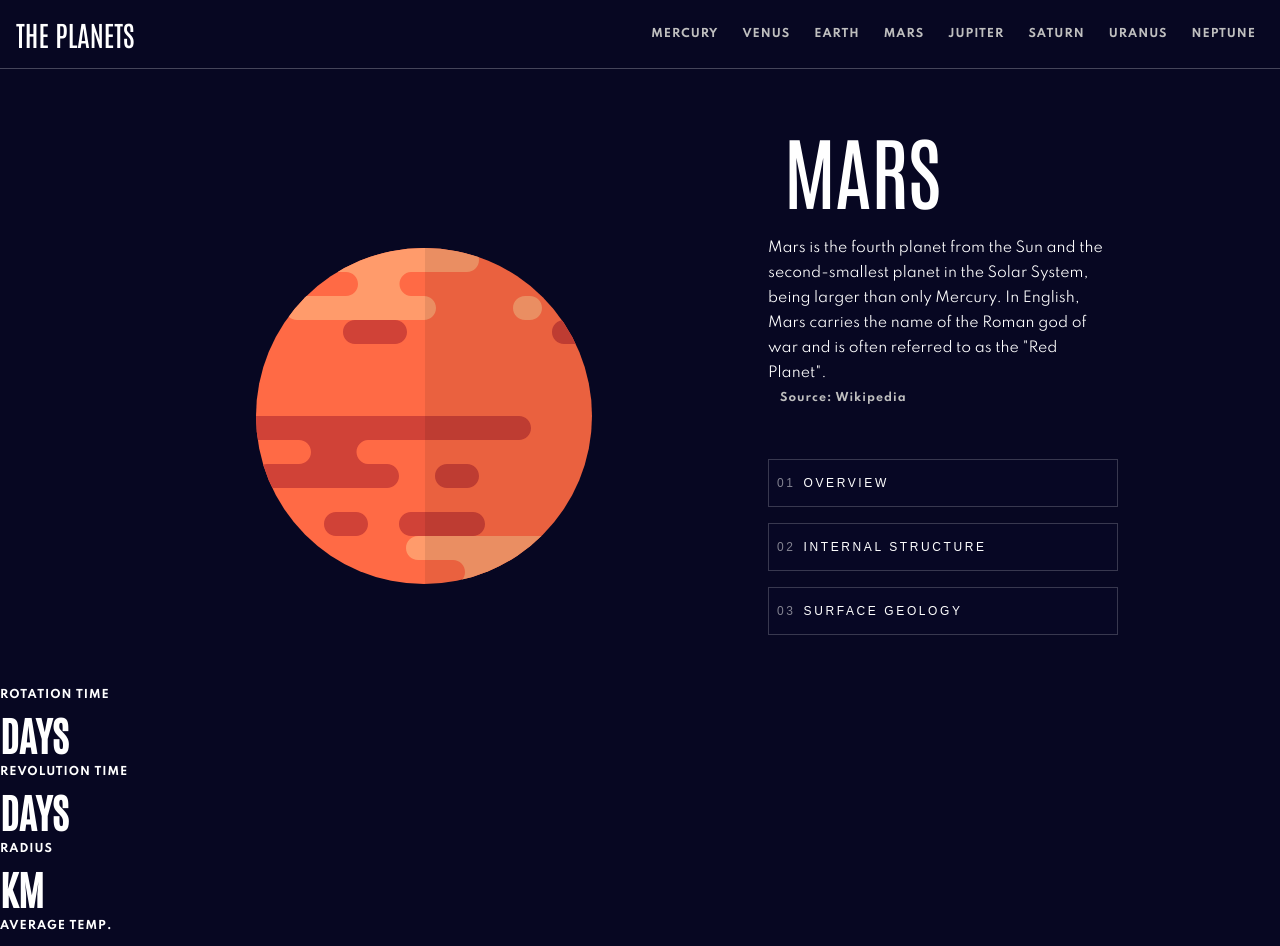
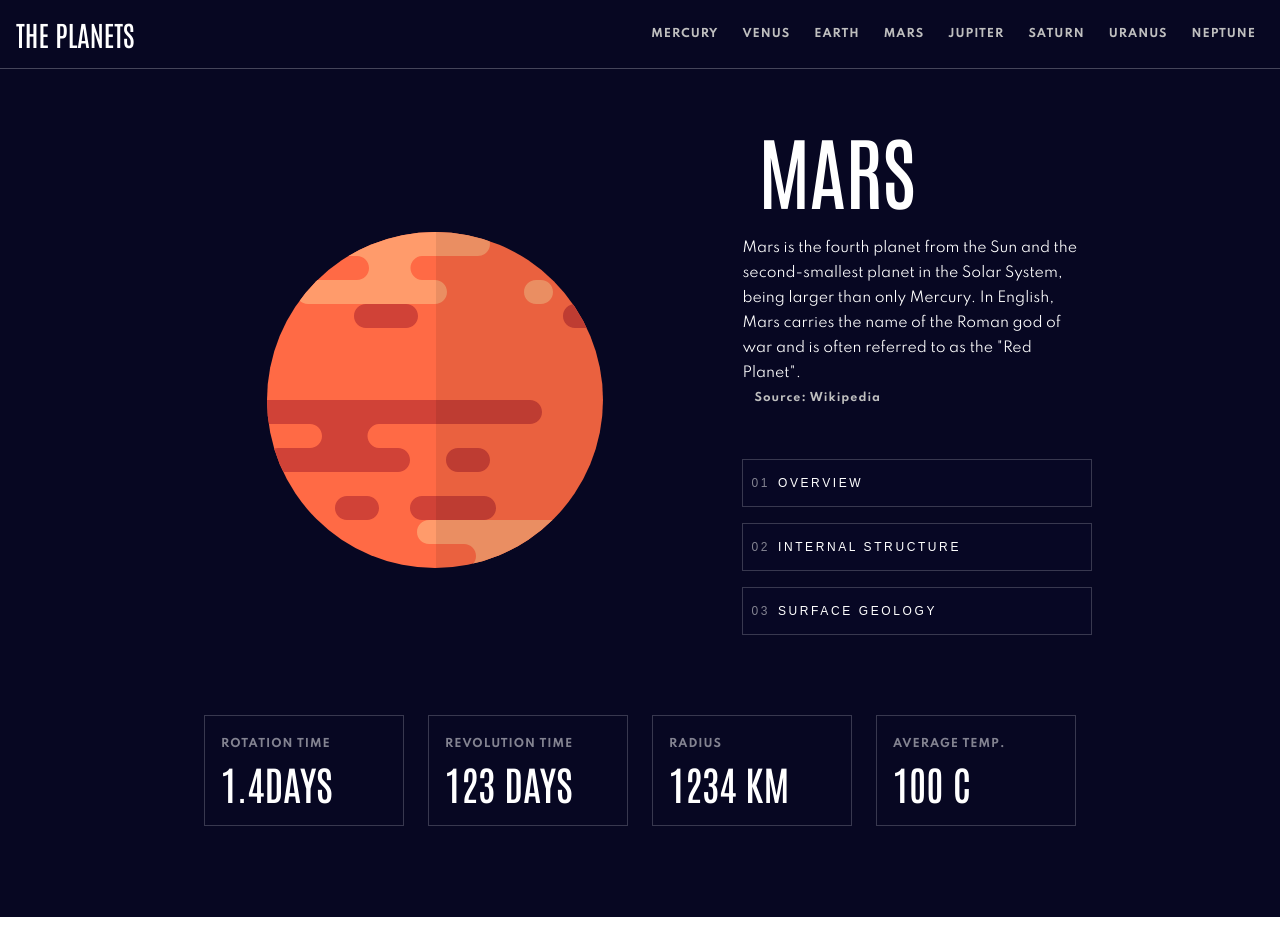
Before and after one commit to AndrewTownsley/react-planet, a React (Create React App) app: page /mars in a window 1280 px wide. Shown: the top 946 px of the page. After the commit the page ends 917 px from the top, so only its background shows below. Built offline with nearby package versions, Linux system fonts and the light colour scheme; the HTML template or start-up script is replaced by a standard one.

Commit message:
styling tha datsa0display section.  next is adding the image toggle functkionality;

```diff
--- a/src/App.css
+++ b/src/App.css
@@ -29,6 +29,8 @@
   --btn-bg: #070724;
   --btn-active: #419ebb;
   --btn-hover: #38384f;
+
+  --border: 1px solid #38384f;
 }
 
 * {
@@ -84,7 +86,6 @@ button {
 a {
   color: hsl(0, 0%, 75%);
   text-decoration: none;
-  /* padding: 0.75rem; */
   margin: 0.75rem;
   transition: ease-in-out 0.2s;
 }
@@ -164,21 +165,21 @@ a:hover {
 .planet-main-grid {
   display: grid;
   grid-template-columns: 60% 40%;
-  /* margin: 4rem; */
+  margin: 3rem auto 0;
+  width: 80%;
 }
 
 .planet-img-container {
   display: flex;
   justify-content: center;
   align-items: center;
-  margin: 5rem 0 0 5rem;
 }
 
 .planet-main-overview {
   width: 350px;
   display: flex;
   flex-direction: column;
-  margin: 3rem 6rem 0 0;
+  justify-content: center;
 }
 
 .planet-main-overview h1 {
@@ -195,7 +196,7 @@ a:hover {
 
 .planet-img-btn {
   height: 48px;
-  border: 1px solid var(--font-dark-gray);
+  border: var(--border);
   background: var(--btn-bg);
   text-align: left;
   padding-left: 0.5rem;
@@ -217,3 +218,28 @@ a:hover {
 .planet-img-btn:active {
   background: var(--btn-active);
 }
+
+.planet-data-display {
+  display: flex;
+  align-items: center;
+  justify-content: space-between;
+  max-width: 70%;
+  margin: 0 auto;
+}
+
+.planet-data-card {
+  border: var(--border);
+  padding: 1rem 2rem 1rem 1rem;
+  margin: 2rem 0.75rem;
+  width: 100%;
+  text-align: left;
+}
+
+.planet-data-card h4 {
+  color: var(--font-lgt-gray);
+}
+
+.planet-data-card h2 {
+  font-family: var(--font-antonio);
+  font-weight: 400;
+}
--- a/src/Components/PlanetMain.jsx
+++ b/src/Components/PlanetMain.jsx
@@ -31,19 +31,19 @@ const PlanetMain = ({ planet, index, setPlanet }) => {
             <div className="planet-data-display">
                 <div className="planet-data-card">
                     <h4>ROTATION TIME</h4>
-                    <h2>DAYS</h2>
+                    <h2>1.4DAYS</h2>
                 </div>
                 <div className="planet-data-card">
                     <h4>REVOLUTION TIME</h4>
-                    <h2>DAYS</h2>
+                    <h2>123 DAYS</h2>
                 </div>
                 <div className="planet-data-card">
                     <h4>RADIUS</h4>
-                    <h2>KM</h2>
+                    <h2> 1234 KM</h2>
                 </div>
                 <div className="planet-data-card">
                     <h4>AVERAGE TEMP.</h4>
-                    <h2>C</h2>
+                    <h2>100 C</h2>
                 </div>
             </div>
         </div>
```
